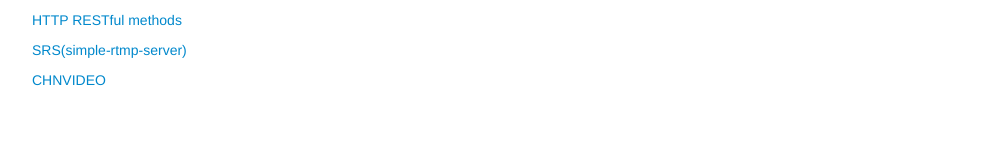
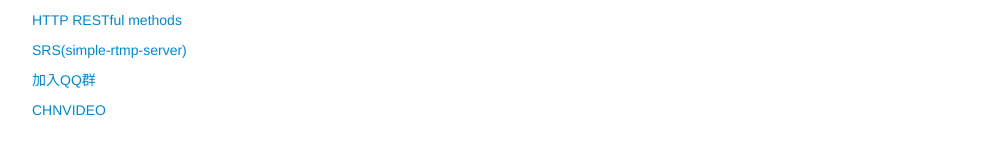
Before and after one commit to winlinvip/srs.release, a plain HTML site: page releases/index.html in a window 1280 px wide. Shown: the part 377-537 px from the top of the page, without its empty margins (138-1141 px from the left). Drawn offline with Linux system fonts and the light colour scheme.

Commit message:
update page, add qq group

```diff
--- a/releases/index.html
+++ b/releases/index.html
@@ -67,6 +67,7 @@
             <p><strong>Links</strong></p>
             <p><a href="../http-rest/index.html" target="_blank">HTTP RESTful methods</a></p>
             <p><a href="https://github.com/winlinvip/simple-rtmp-server" target="_blank">SRS(simple-rtmp-server)</a></p>
+            <p><a href="http://url.cn/WAHICw" target="_blank">加入QQ群</a></p>
             <p><a href="http://chnvideo.com/" target="_blank">CHNVIDEO</a></p>
         </div>
     </div>
```
